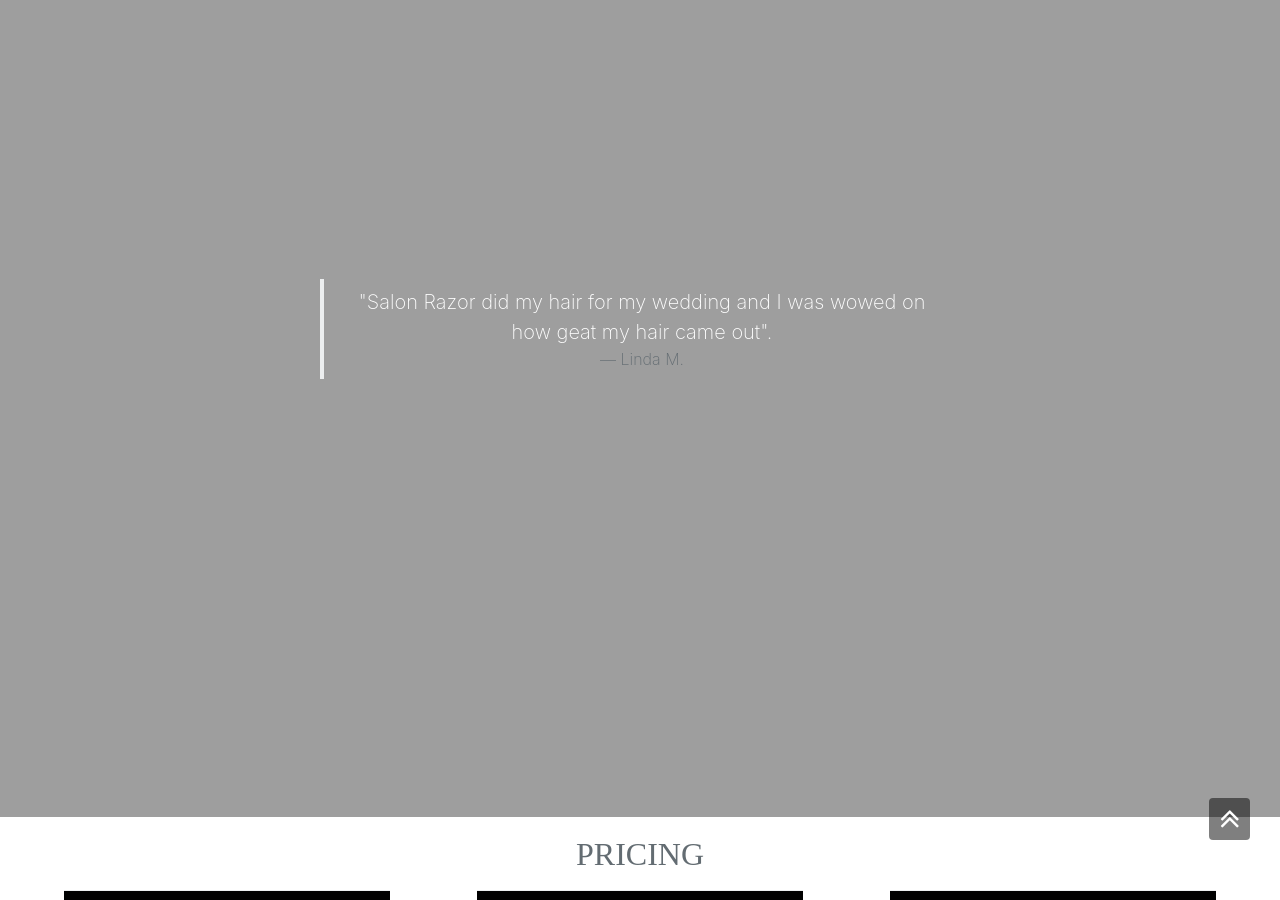
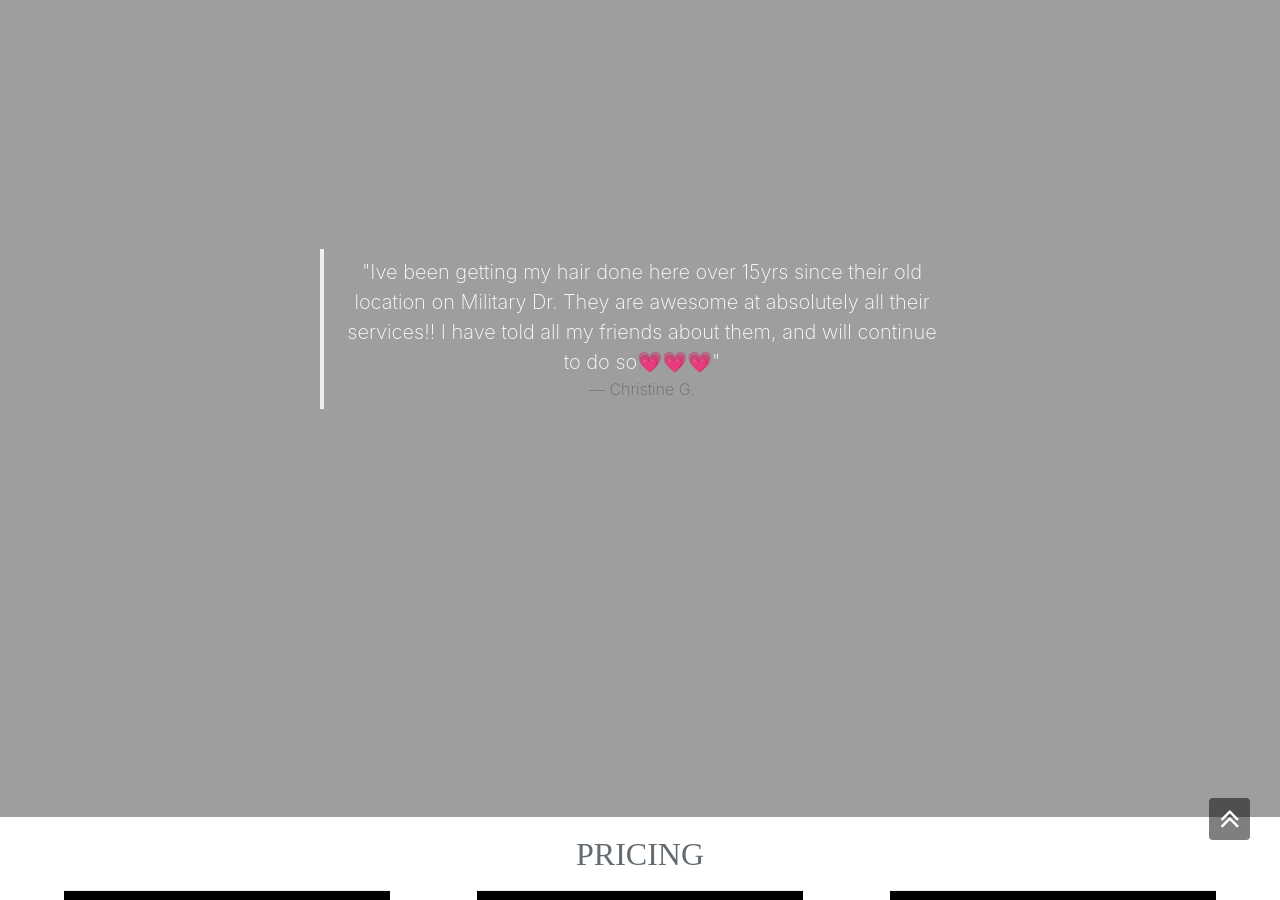
Before and after one commit to George-Perez/salonrazor.com, a Jekyll site: the page built from index.html, in a window 1280 px wide and 900 px high, scrolled down 1279 px. Built offline with Jekyll 4.4.1, drawn with Linux system fonts in a browser that asks for light colours; nearby versions of some CDN libraries; some web fonts are replaced.

Commit message:
added Instagram Grid

```diff
--- a/_includes/banner.html
+++ b/_includes/banner.html
@@ -3,20 +3,22 @@
 	<div class="carousel slide centered" data-ride="carousel">
 		<div class="carousel-item active">
 			<blockquote class="blockquote d-block">
-				<p class="mb-0">"Ive been going to Salon Razor for over 15 years and I dont go anywhere else.".</p>
-				<footer class="blockquote-footer">Jennifer S. <cite title="Source Title"></cite></footer>
+				<p class="mb-0">"Got an ombré last night and I absolutely love it!!! The lady was so nice and was constantly making sure I was okay and comfortable. Definitely going back in the future ! "
+				</p>
+				<footer class="blockquote-footer">Ambriehl O. <cite title="Source Title"></cite></footer>
 			</blockquote>
 		</div>
 		<div class="carousel-item">
 			<blockquote class="blockquote d-block">
-				<p class="mb-0">"Salon Razor did my hair for my wedding and I was wowed on how geat my hair came out".</p>
-				<footer class="blockquote-footer">Linda M. <cite title="Source Title"></cite></footer>
+				<p class="mb-0">"Ive been getting my hair done here over 15yrs since their old location on Military Dr. They are awesome at absolutely all their services!! I have told all my friends about them, and will continue to do so💗💗💗"</p>
+				<footer class="blockquote-footer">Christine G. <cite title="Source Title"></cite></footer>
 			</blockquote>
 		</div>
 		<div class="carousel-item">
 			<blockquote class="blockquote d-block">
-				<p class="mb-0">"I can always go to Salon Razor and they already know the style and cut I want".</p>
-				<footer class="blockquote-footer">Jason R. <cite title="Source Title"></cite></footer>
+				<p class="mb-0">"I LOVE THIS HAIR SALON! Delia always does an amazing job. I highly recommend this place. "
+				</p>
+				<footer class="blockquote-footer">Rosemary S. <cite title="Source Title"></cite></footer>
 			</blockquote>
 		</div>
 	</div>
--- /dev/null
+++ b/_includes/instagram.html
@@ -0,0 +1,3 @@
+<!-- SnapWidget -->
+<script src="https://snapwidget.com/js/snapwidget.js"></script>
+<iframe src="https://snapwidget.com/embed/506688" class="snapwidget-widget" allowTransparency="true" frameborder="0" scrolling="no" style="border:none; overflow:hidden; width:100%; "></iframe>
--- a/_layouts/default.html
+++ b/_layouts/default.html
@@ -13,19 +13,40 @@
     <meta name="viewport" content="width=device-width, initial-scale=1">
     <title>{{ page.title }}</title>
 </head>
+
 <body>
     <div class="page">
-        {% include nav.html %}
-        {% include services.html %}
-        {% include banner.html %}
-        {% include pricing.html %}
-        {% include brands.html %}
-        {% include about.html %}
-        {% include contact.html %}
-        {% include map.html %}
-        {{ content }}
-        {% include footer.html %}
+        {% include nav.html %} {% include services.html %} {% include banner.html %} {% include pricing.html %} {% include brands.html %} {% include about.html %} {% include instagram.html %} {% include contact.html %} {% include map.html %} {{ content }} {%
+        include footer.html %}
     </div>
+
+    <script src="https://ajax.googleapis.com/ajax/libs/jquery/3.2.1/jquery.min.js"></script>
+    <script>
+        $(document).ready(function() {
+            // Add smooth scrolling to all links
+            $("a").on('click', function(event) {
+
+                // Make sure this.hash has a value before overriding default behavior
+                if (this.hash !== "") {
+                    // Prevent default anchor click behavior
+                    event.preventDefault();
+
+                    // Store hash
+                    var hash = this.hash;
+
+                    // Using jQuery's animate() method to add smooth page scroll
+                    // The optional number (800) specifies the number of milliseconds it takes to scroll to the specified area
+                    $('html, body').animate({
+                        scrollTop: $(hash).offset().top
+                    }, 800, function() {
+
+                        // Add hash (#) to URL when done scrolling (default click behavior)
+                        window.location.hash = hash;
+                    });
+                } // End if
+            });
+        });
+    </script>
     <!--Scroll to the top Icon -->
     <button onclick="topFunction()" id="myBtn" title="Go to top"><i class="fa fa-angle-double-up fa-2x" aria-hidden="true"></i></button>
     <script>
```
Also changed, not shown: other parts of _layouts/default.html (+2 -29 lines).
